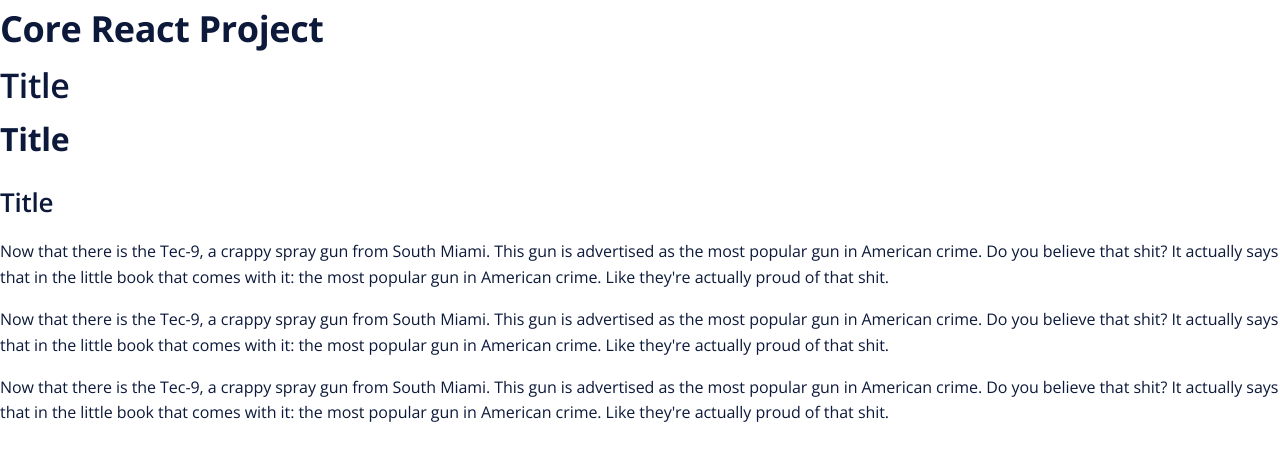
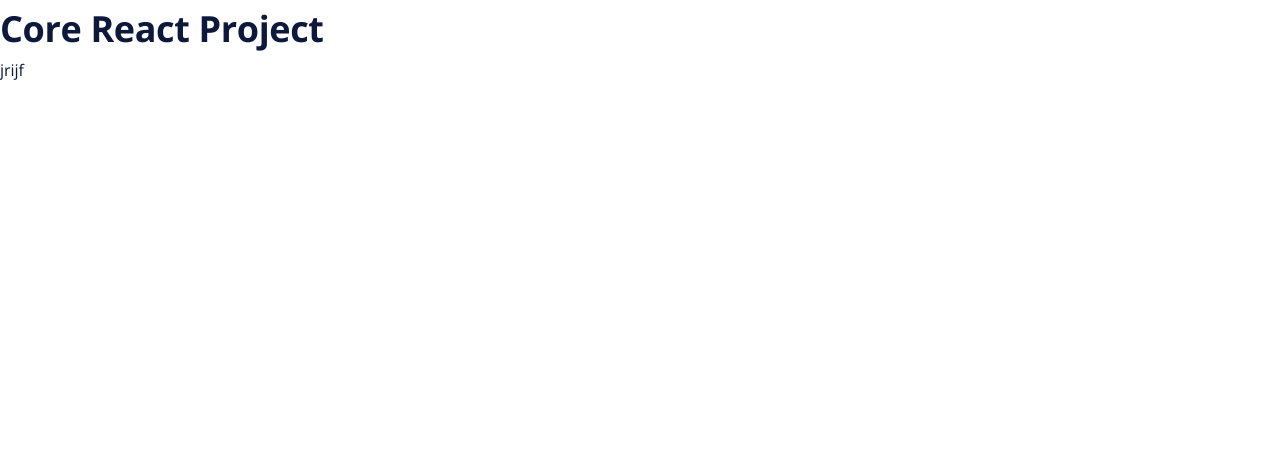
Before and after one commit to laurencedorman/toolkit, a React (Create React App) app: page / in a window 1280 px wide. Shown: the top 460 px of the page. Built offline with nearby package versions, Linux system fonts and the light colour scheme.

Commit message:
Clean and preconfig before eject

```diff
--- a/src/App.js
+++ b/src/App.js
@@ -6,12 +6,7 @@ class App extends Component {
     return (
       <div className="App">
        <h1>Core React Project</h1>
-        <h2>Title</h2>
-        <h3>Title</h3>
-        <h4>Title</h4>
-        <p>Now that there is the Tec-9, a crappy spray gun from South Miami. This gun is advertised as the most popular gun in American crime. Do you believe that shit? It actually says that in the little book that comes with it: the most popular gun in American crime. Like they're actually proud of that shit. </p>
-        <p>Now that there is the Tec-9, a crappy spray gun from South Miami. This gun is advertised as the most popular gun in American crime. Do you believe that shit? It actually says that in the little book that comes with it: the most popular gun in American crime. Like they're actually proud of that shit. </p>
-        <p>Now that there is the Tec-9, a crappy spray gun from South Miami. This gun is advertised as the most popular gun in American crime. Do you believe that shit? It actually says that in the little book that comes with it: the most popular gun in American crime. Like they're actually proud of that shit. </p>
+        <p>jrijf</p>
       </div>
     );
   }
```
Also changed, not shown: package.json (+4 -5 lines), .eslintrc.js.
